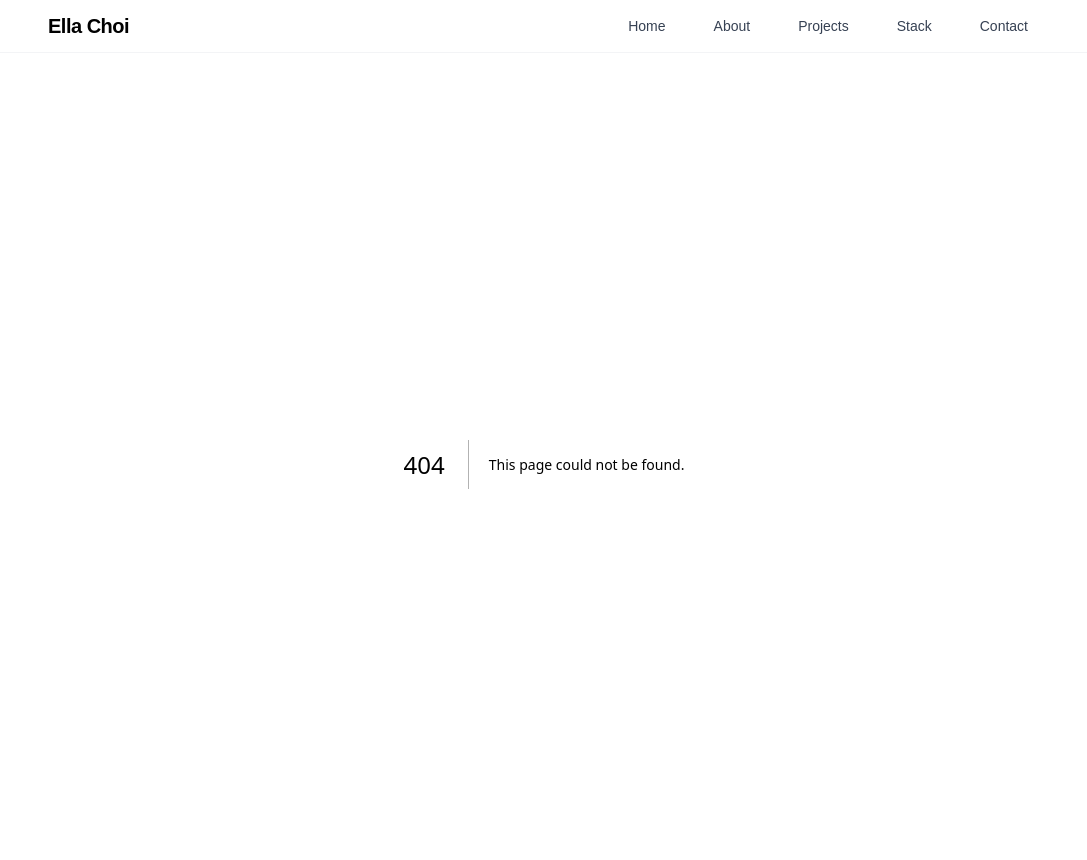
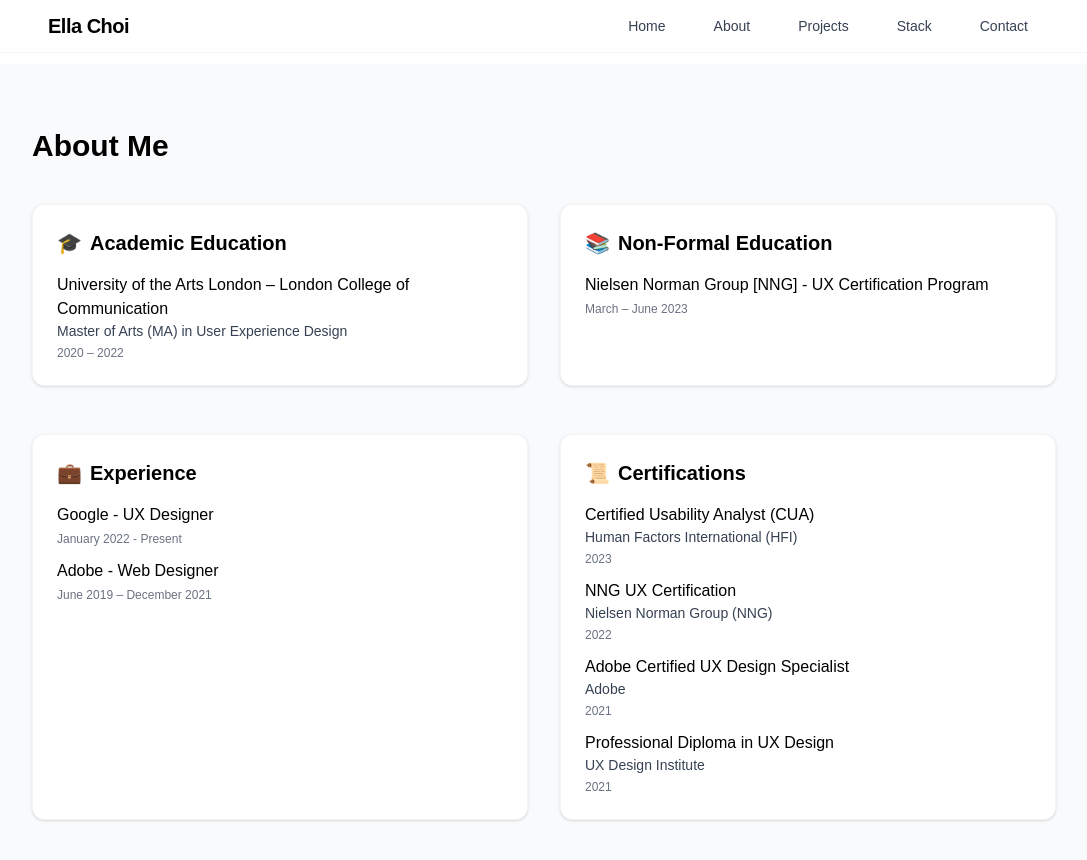
Before and after one commit to ella-yschoi/ella-yschoi.github.io, a Next.js app: page /about in a window 1280 px wide. Before the commit this address had no page. Shown: the top 860 px of the page, without its empty margins (96-1183 px from the left). Built offline with nearby package versions, Linux system fonts and the light colour scheme.

Commit message:
feat: Add About page with education, experience and certifications sections

```diff
--- /dev/null
+++ b/src/app/about/page.tsx
@@ -0,0 +1,124 @@
+const academicEducation = [
+  {
+    school: 'University of the Arts London – London College of Communication',
+    degree: 'Master of Arts (MA) in User Experience Design',
+    period: '2020 – 2022',
+  },
+];
+
+const nonFormalEducation = [
+  {
+    program: 'Nielsen Norman Group [NNG] - UX Certification Program',
+    period: 'March – June 2023',
+  },
+];
+
+const experience = [
+  {
+    company: 'Google',
+    role: 'UX Designer',
+    period: 'January 2022 - Present',
+  },
+  {
+    company: 'Adobe',
+    role: 'Web Designer',
+    period: 'June 2019 – December 2021',
+  },
+];
+
+const certifications = [
+  {
+    name: 'Certified Usability Analyst (CUA)',
+    org: 'Human Factors International (HFI)',
+    year: '2023',
+  },
+  {
+    name: 'NNG UX Certification',
+    org: 'Nielsen Norman Group (NNG)',
+    year: '2022',
+  },
+  {
+    name: 'Adobe Certified UX Design Specialist',
+    org: 'Adobe',
+    year: '2021',
+  },
+  {
+    name: 'Professional Diploma in UX Design',
+    org: 'UX Design Institute',
+    year: '2021',
+  },
+];
+
+export default function AboutPage() {
+  return (
+    <section className='py-16 px-6 w-full bg-gray-50 min-h-screen'>
+      <div className='max-w-5xl mx-auto'>
+        <h1 className='text-3xl font-bold mb-10 text-black'>About Me</h1>
+        <div className='grid md:grid-cols-2 gap-8 mb-12'>
+          {/* Academic Education */}
+          <div className='bg-white rounded-xl shadow border border-gray-100 p-6'>
+            <h2 className='text-xl font-semibold mb-4 text-black flex items-center gap-2'>
+              <span>🎓</span> Academic Education
+            </h2>
+            <ul className='space-y-3'>
+              {academicEducation.map((edu) => (
+                <li key={edu.school}>
+                  <div className='font-medium text-black'>{edu.school}</div>
+                  <div className='text-gray-700 text-sm'>{edu.degree}</div>
+                  <div className='text-gray-500 text-xs mt-1'>{edu.period}</div>
+                </li>
+              ))}
+            </ul>
+          </div>
+          {/* Non-Formal Education */}
+          <div className='bg-white rounded-xl shadow border border-gray-100 p-6'>
+            <h2 className='text-xl font-semibold mb-4 text-black flex items-center gap-2'>
+              <span>📚</span> Non-Formal Education
+            </h2>
+            <ul className='space-y-3'>
+              {nonFormalEducation.map((edu) => (
+                <li key={edu.program}>
+                  <div className='font-medium text-black'>{edu.program}</div>
+                  <div className='text-gray-500 text-xs mt-1'>{edu.period}</div>
+                </li>
+              ))}
+            </ul>
+          </div>
+        </div>
+        <div className='grid md:grid-cols-2 gap-8 mb-12'>
+          {/* Experience */}
+          <div className='bg-white rounded-xl shadow border border-gray-100 p-6'>
+            <h2 className='text-xl font-semibold mb-4 text-black flex items-center gap-2'>
+              <span>💼</span> Experience
+            </h2>
+            <ul className='space-y-3'>
+              {experience.map((exp) => (
+                <li key={exp.company + exp.role}>
+                  <div className='font-medium text-black'>
+                    {exp.company} - {exp.role}
+                  </div>
+                  <div className='text-gray-500 text-xs mt-1'>{exp.period}</div>
+                </li>
+              ))}
+            </ul>
+          </div>
+          {/* Certifications */}
+          <div className='bg-white rounded-xl shadow border border-gray-100 p-6'>
+            <h2 className='text-xl font-semibold mb-4 text-black flex items-center gap-2'>
+              <span>📜</span> Certifications
+            </h2>
+            <ul className='space-y-3'>
+              {certifications.map((cert) => (
+                <li key={cert.name + cert.year}>
+                  <div className='font-medium text-black'>{cert.name}</div>
+                  <div className='text-gray-700 text-sm'>{cert.org}</div>
+                  <div className='text-gray-500 text-xs mt-1'>{cert.year}</div>
+                </li>
+              ))}
+            </ul>
+          </div>
+        </div>
+      </div>
+    </section>
+  );
+}
```
